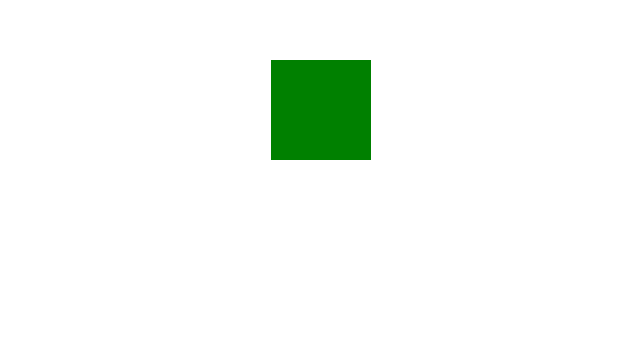
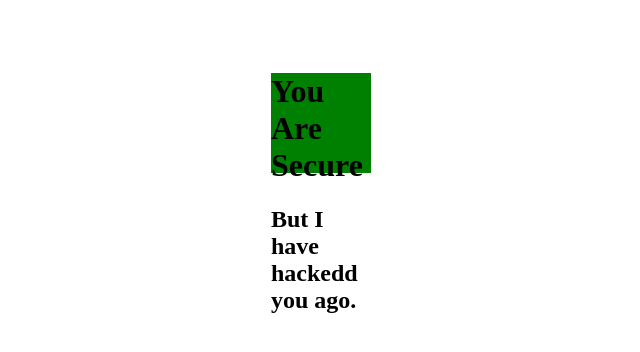
Before and after one commit to sandipta18/git-prac, a plain HTML site: page index.html in a window 1280 px wide. Shown: the part 348-700 px from the top of the page, without its empty margins (319-959 px from the left). Drawn offline with Linux system fonts and the light colour scheme.

Commit message:
You are secure

```diff
--- a/index.html
+++ b/index.html
@@ -9,7 +9,8 @@
     </head>
 <body>
     <div class="container">
-
+        <h1>You Are Secure</h1>
+        <h2>But I have hackedd you ago.</h2>
     </div>
 </body>
 </html>
```
